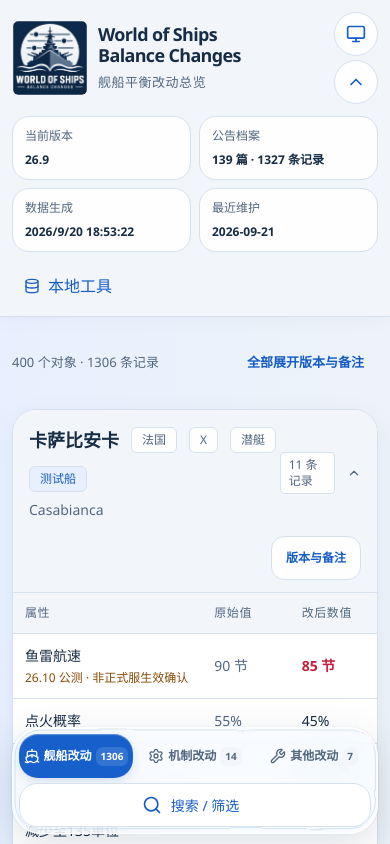
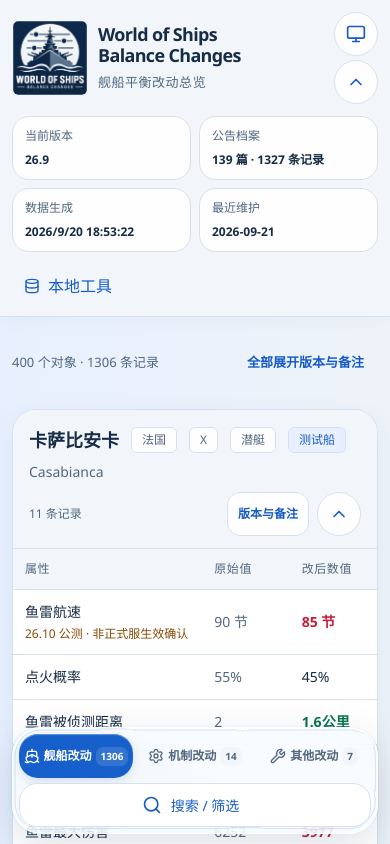
Before and after one commit to Hathor1998/LESTA_change_history, a React (Vite) app: page / in a window 390 px wide. Shown: the top 844 px of the page. Built offline with nearby package versions, Linux system fonts and the light colour scheme.

Commit message:
fix: separate mobile card identity and record actions

```diff
--- a/src/components/GroupedDataView.tsx
+++ b/src/components/GroupedDataView.tsx
@@ -136,7 +136,7 @@
   }, [filteredData]);
 
   const toggleGroup = (groupName: string) => {
-    setExpandedGroups((current) => ({ ...current, [groupName]: !current[groupName] }));
+    setExpandedGroups((current) => ({ ...current, [groupName]: current[groupName] === false }));
   };
 
   return (
@@ -226,7 +226,7 @@
             return (
               <div key={groupKey} className="ship-card bg-white rounded-xl shadow-sm border border-slate-200 overflow-hidden">
                 <div className="ship-card-heading">
-                <div role="button" tabIndex={0} aria-expanded={isExpanded} onKeyDown={e => {if(e.key==='Enter'||e.key===' '){e.preventDefault();toggleGroup(groupKey);}}} className="bg-slate-50 px-6 py-4 border-b border-slate-200 flex justify-between items-center cursor-pointer hover:bg-slate-100 transition-colors" onClick={() => toggleGroup(groupKey)}>
+                <div className="ship-card-identity">
                   <div className="space-y-2">
                     <div className="flex items-center gap-3 flex-wrap">
                       <h3 className="text-lg font-bold text-slate-900">{groupName}</h3>
@@ -252,14 +252,16 @@
                     )}
                   </div>
 
-                  <div className="flex items-center gap-3">
-                    <span className="text-xs text-slate-500 font-medium bg-white px-2 py-1 rounded border border-slate-200">
+                </div>
+                <div className="ship-card-actions">
+                    <span className="record-count">
                       {changes.length} 条记录
                     </span>
-                    {isExpanded ? <ChevronUp className="w-5 h-5 text-slate-400" /> : <ChevronDown className="w-5 h-5 text-slate-400" />}
-                  </div>
+                <button className="card-detail-button" aria-expanded={showDetails} onClick={() => {setDetails(v => ({...v,[groupKey]:!showDetails}));if(!showDetails)setExpandedGroups(v=>({...v,[groupKey]:true}));}}>{showDetails ? '收起详情' : '版本与备注'}</button>
+                <button className="icon-button" aria-label={`${isExpanded ? '收起' : '展开'}${groupName}记录`} aria-expanded={isExpanded} onClick={() => toggleGroup(groupKey)}>
+                  {isExpanded ? <ChevronUp size={20} /> : <ChevronDown size={20} />}
+                </button>
                 </div>
-                <button className="card-detail-button" aria-expanded={showDetails} onClick={() => {setDetails(v => ({...v,[groupKey]:!showDetails}));if(!showDetails)setExpandedGroups(v=>({...v,[groupKey]:true}));}}>{showDetails ? '收起详情' : '版本与备注'}</button>
                 </div>
 
                 {isExpanded && (
--- a/src/index.css
+++ b/src/index.css
@@ -110,8 +110,10 @@
 .results-toolbar { display: flex; justify-content: space-between; align-items: center; flex-wrap: wrap; gap: 4px 12px; font-size: 13px; color: var(--muted); }
 .ship-card { border-radius: var(--radius); box-shadow: var(--shadow); }
 .ship-card-heading { position: relative; display: flex; align-items: stretch; background: var(--surface-muted); border-bottom: 1px solid var(--line); }
-.ship-card-heading > [role="button"] { flex: 1; min-width: 0; border-bottom: 0; background: transparent; }
-.card-detail-button { flex-shrink: 0; align-self: center; margin-right: 12px; background: var(--surface); border: 1px solid var(--line); }
+.ship-card-identity { flex: 1; min-width: 0; padding: 20px 24px; overflow-wrap: anywhere; }
+.ship-card-actions { display: flex; align-items: center; gap: 10px; flex-shrink: 0; padding: 12px 16px; }
+.record-count { color: var(--muted); font-size: 12px; white-space: nowrap; flex-shrink: 0; }
+.card-detail-button { flex-shrink: 0; white-space: nowrap; background: var(--surface); border: 1px solid var(--line); }
 table { width: 100%; }
 td { overflow-wrap: anywhere; }
 .ship-card th { color: var(--muted); background: var(--surface-muted); }
@@ -153,8 +155,10 @@
   .filter-dialog { bottom: calc(150px + env(safe-area-inset-bottom) + var(--keyboard-inset,0px)); max-height: calc(var(--available-height,100dvh) - 175px); }
   .filter-dialog input, .filter-dialog select { font-size: 16px; }
   .ship-card-heading { flex-wrap: wrap; }
-  .ship-card-heading > [role="button"] { width: 100%; flex-basis: 100%; padding: 16px; }
-  .card-detail-button { margin: 0 16px 12px auto; font-size: 12px; }
+  .ship-card-identity { width: 100%; flex-basis: 100%; padding: 16px 16px 10px; }
+  .ship-card-actions { width: 100%; padding: 0 16px 12px; gap: 8px; }
+  .record-count { margin-right: auto; }
+  .card-detail-button { font-size: 12px; padding-inline: 10px; }
   table td, table th { padding: 12px !important; }
   .ship-card table { table-layout: fixed; }
   .ship-card th:first-child { width: 52%; }
```
